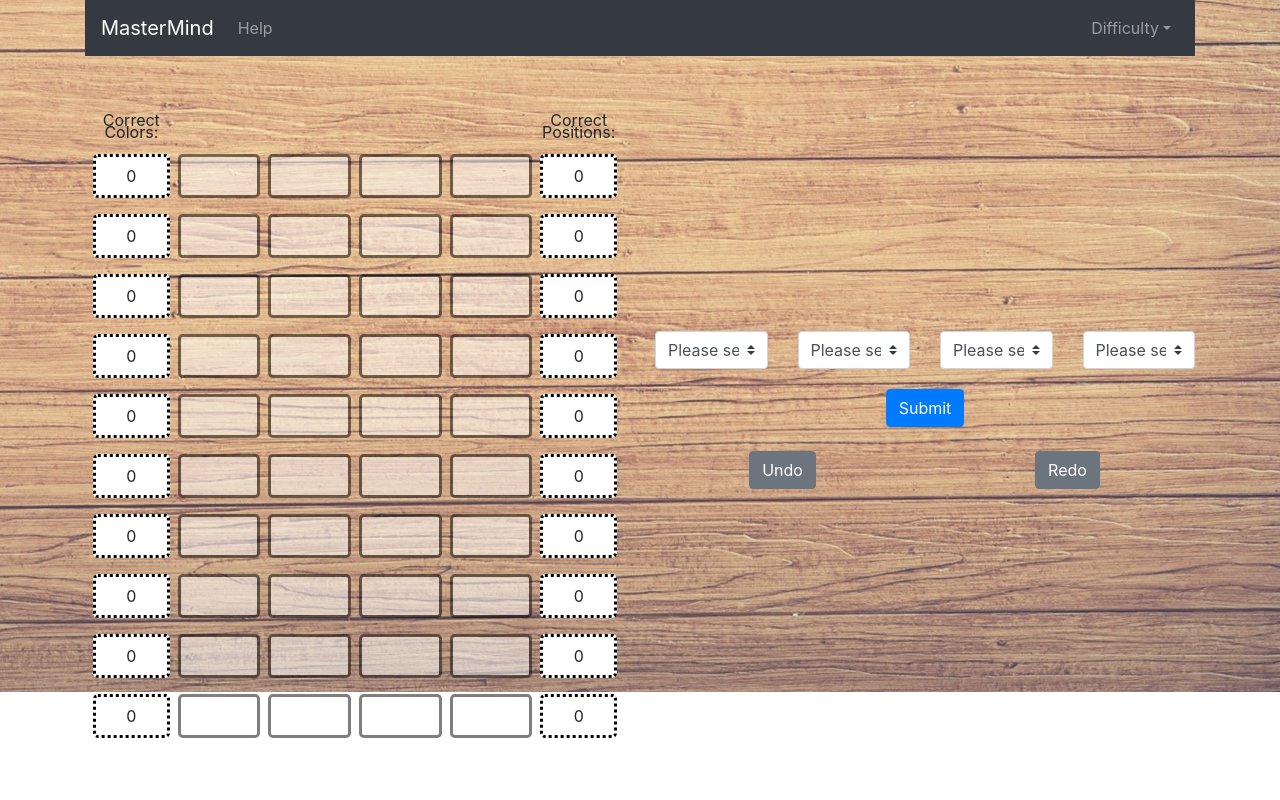
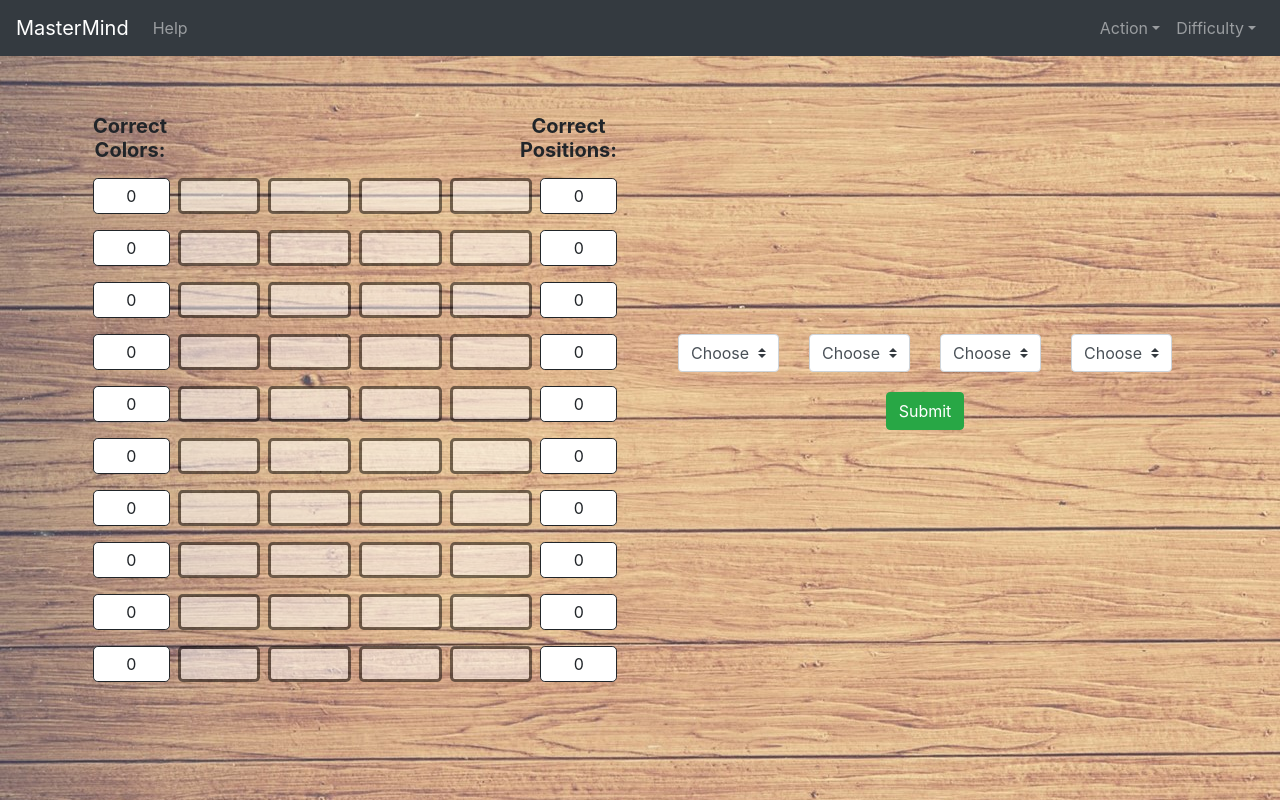
Before and after one commit to Zelle97/Web-Applikationen-Frontend, a Vue app: page /#/ in a window 1280 px wide. Built offline with nearby package versions, Linux system fonts and the light colour scheme; no server answers.

Commit message:
Frontend aufgehübscht

```diff
--- a/src/App.vue
+++ b/src/App.vue
@@ -26,7 +26,6 @@ body {
   min-height: 100%;
   min-width: 100%;
 }
-
 //-------------------------Controls
 
 .main-header {
@@ -90,8 +89,6 @@ select[class*="color-picker-"] {
   flex-grow: 1;
   border: solid black;
   border-radius: 0.3em;
-  background-color: white;
-  opacity: 0.5;
 }
 
 .gamefield .uppergamefieldrow .upperGamePanel {
@@ -107,7 +104,7 @@ select[class*="color-picker-"] {
   margin: @flexMargin;
   flex-basis: calc(@flexBoxSizing/2);
   flex-grow: 1;
-  border: dotted black;
+  border: thin solid;
   border-radius: 0.3em;
   background-color: white;
 }
@@ -119,13 +116,16 @@ select[class*="color-picker-"] {
   display: flex;
   flex-basis: calc(@flexBoxSizing/2);
   flex-grow: 1;
-  border: dotted black;
+  border: thin solid;
   border-radius: 0.3em;
   background-color: white;
 }
 
 .gamefield .uppergamefieldrow .uppercorrectColorPanel {
   text-align: center;
+  font-size: 20px;
+  font-weight: bold;
+  line-height: 120%;
   margin: @flexMargin;
   flex-basis: calc(@flexBoxSizing/2);
   flex-grow: 1;
@@ -133,12 +133,19 @@ select[class*="color-picker-"] {
 
 .gamefield .uppergamefieldrow .uppercorrectPositionPanel {
   text-align: center;
+  font-size: 20px;
+  font-weight: bold;
+  line-height: 120%;
   margin: @flexMargin;
   flex-basis: calc(@flexBoxSizing/2);
   flex-grow: 1;
 }
 
 //-------------------------Background Colors
+.bg-color- {
+  background-color: white;
+  opacity: 0.5;
+}
 
 .bg-color-black {
   background-color: black;
--- a/src/components/ColorInput.vue
+++ b/src/components/ColorInput.vue
@@ -17,7 +17,7 @@ export default {
     return {
       selected: null,
       colors: [
-        {value: null, text: 'Please select a Color'},
+        {value: null, text: 'Choose'},
         {value: 1, text: 'Brown'},
         {value: 2, text: 'Red'},
         {value: 3, text: 'Green'},
--- a/src/components/Game.vue
+++ b/src/components/Game.vue
@@ -1,9 +1,10 @@
 <template>
-    <div class="container">
+    <div style="width: 100%">
       <div id="bg">
         <img src="static/wood_background.jpg" alt="">
       </div>
       <navbar></navbar>
+      <div class="container">
       <div class="row">
         <div class="col-lg-6" style="padding-top: 50px">
           <div class="gamefield">
@@ -44,20 +45,15 @@
               <color-input index="3"></color-input>
             </div>
             <div class="row">
-              <div class="col-lg-12 col-sm-4 control-item">
-                <button type="button" class="btn btn-primary" v-on:click="submitTurn">Submit</button>
-              </div>
-              <div class="col-lg-6 col-sm-4 control-item">
-                <button type="button" class="btn btn-secondary" onclick="submitUndo()">Undo</button>
-              </div>
-              <div class="col-lg-6 col-sm-4 control-item">
-                <button type="button" class="btn btn-secondary" onclick="submitRedo()">Redo</button>
-              </div>
+              <div class="col-lg-12 col-sm control-item">
+                <button type="button" class="btn btn-success" v-on:click="submitTurn">Submit</button>
+             </div>
             </div>
           </div>
         </div>
       </div>
       <event-modal></event-modal>
+    </div>
     </div>
 </template>
 
@@ -84,8 +80,8 @@ export default {
 <style scoped>
 #bg {
   position: fixed;
-  top: -50%;
-  left: -50%;
+  top: 10%;
+  left: 0;
   width: 100%;
   height: 100%;
 }
--- a/src/components/Navbar.vue
+++ b/src/components/Navbar.vue
@@ -8,7 +8,11 @@
           <b-nav-item href="#">Help</b-nav-item>
         </b-navbar-nav>
         <b-navbar-nav class="ml-auto">
-          <b-nav-item-dropdown text="Difficulty" right>
+          <b-nav-item-dropdown text="Action" right>
+            <b-dropdown-item href="#">Undo</b-dropdown-item>
+            <b-dropdown-item href="#">Redo</b-dropdown-item>
+          </b-nav-item-dropdown>
+          <b-nav-item-dropdown text="Difficulty">
             <b-dropdown-item href="#">Easy</b-dropdown-item>
             <b-dropdown-item href="#">Medium</b-dropdown-item>
             <b-dropdown-item href="#">Mastermind</b-dropdown-item>
```
